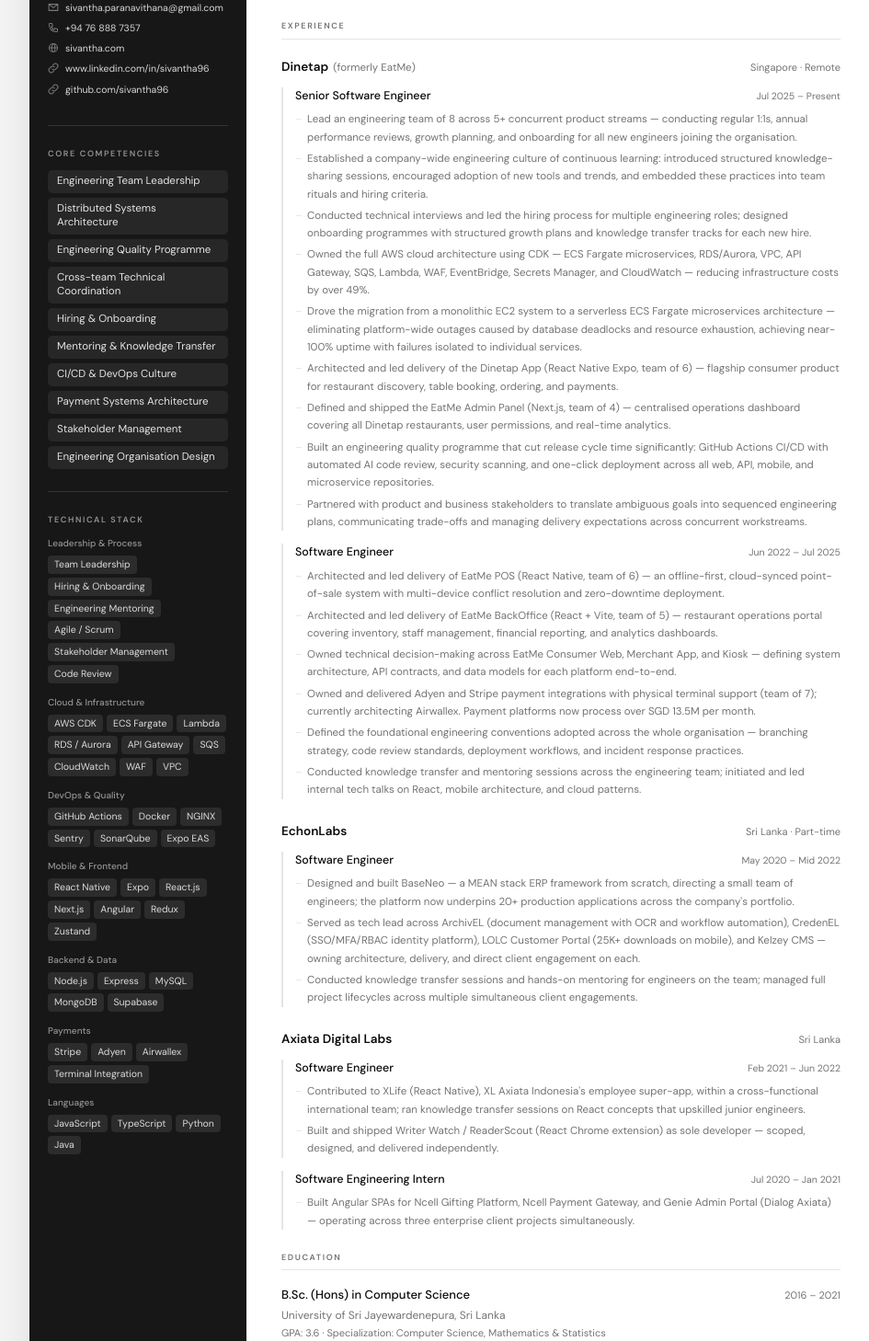
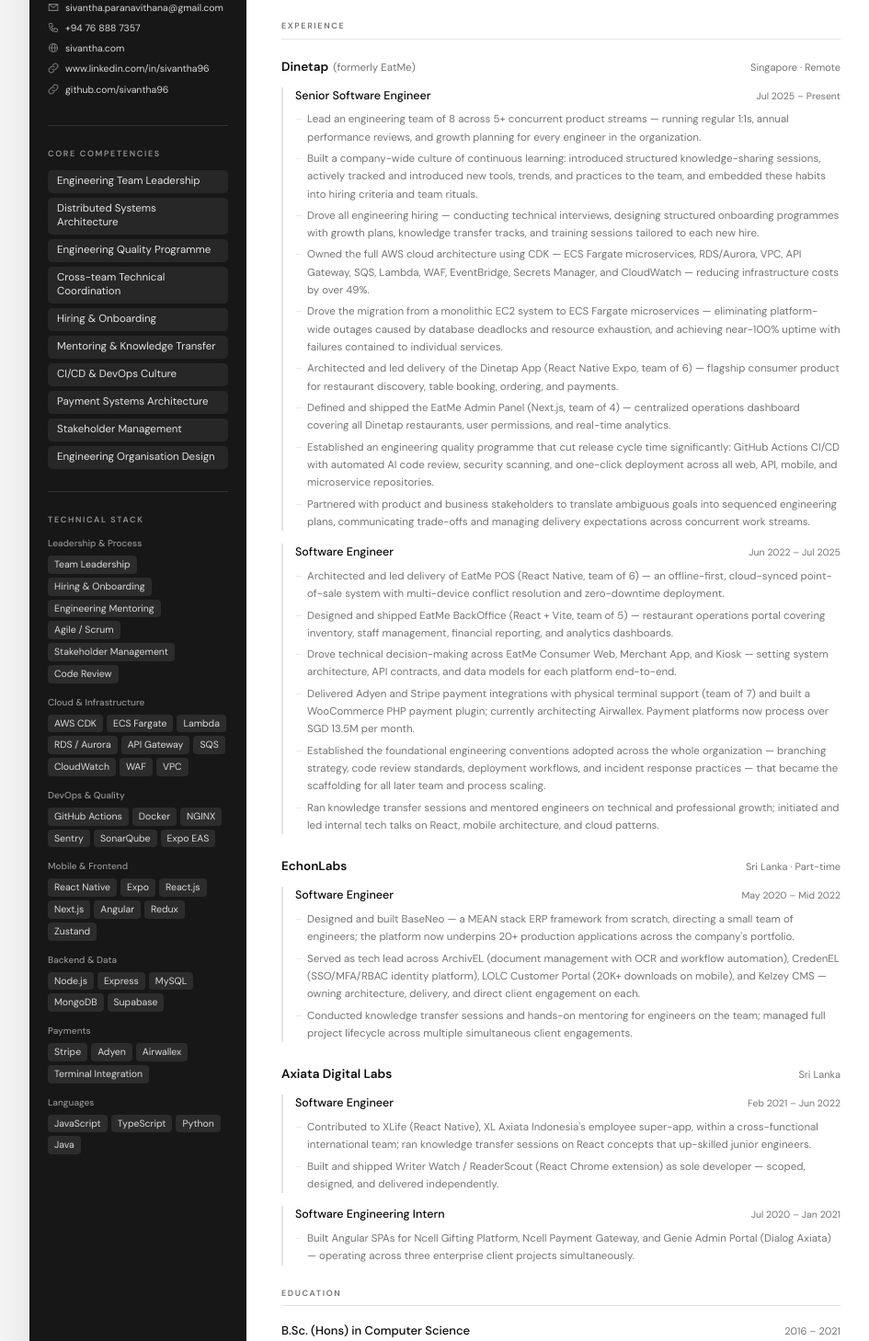
Before and after one commit to sivantha96/portfolio-2026, a Next.js app: page /cv in a window 1280 px wide. Shown: the part 252-1710 px from the top of the page at 92% size, without its empty margins (148-1093 px from the left). Built offline with nearby package versions, Linux system fonts and the light colour scheme.

Commit message:
chore: update project details and spellings

```diff
--- a/public/data/timeline.json
+++ b/public/data/timeline.json
@@ -3,7 +3,7 @@
     "id": 1,
     "title": "Started Bachelor's Degree",
     "date": "2016",
-    "description": "Began Bachelor of Science (Hons) in Computer Science at University of Sri Jayewardenepura, specialising in Computer Science, Mathematics and Statistics.",
+    "description": "Began Bachelor of Science (Hons) in Computer Science at University of Sri Jayewardenepura, specializing in Computer Science, Mathematics and Statistics.",
     "type": "education"
   },
   {
@@ -24,7 +24,7 @@
     "id": 4,
     "title": "URL Shortener",
     "date": "2020",
-    "description": "Built a full-stack URL shortening service solo on the MEAN stack. Features include click analytics, QR code generation, custom aliases, and monetisation.",
+    "description": "Built a full-stack URL shortening service solo on the MEAN stack. Features include click analytics, QR code generation, custom aliases, and monetization.",
     "type": "project"
   },
   {
@@ -73,7 +73,7 @@
     "id": 11,
     "title": "XLife Super App",
     "date": "2021",
-    "description": "React Native engineer for XL Axiata Indonesia's employee super app. Contributed features across leave management, expense tracking, and HR modules. Worked with a cross-functional international team.",
+    "description": "React Native engineer for XL Axiata Indonesia's employee super app. App reached 100K+ downloads. Contributed features across leave management, expense tracking, and HR modules. Worked with a cross-functional international team.",
     "type": "project"
   },
   {
@@ -143,7 +143,7 @@
     "id": 17,
     "title": "Started at Dinetap Singapore",
     "date": "2022",
-    "description": "Joined as a Full-Stack Engineer specialising in React Native and React development for restaurant management solutions.",
+    "description": "Joined as a Full-Stack Engineer specializing in React Native and React development for restaurant management solutions.",
     "type": "work"
   },
   {
@@ -157,14 +157,14 @@
     "id": 22,
     "title": "Personalized Greeting System",
     "date": "2022",
-    "description": "Built a React Native kiosk app using facial recognition to display personalised greetings at Janashakthi events. Delivered as the sole engineer.",
+    "description": "Built a React Native kiosk app using facial recognition to display personalized greetings at Janashakthi events. Delivered as the sole engineer.",
     "type": "project"
   },
   {
     "id": 24,
     "title": "Dinetap Consumer Web",
     "date": "2022",
-    "description": "Built the full-stack consumer ordering web app using React and Vite. Includes real-time order tracking with Pusher, personalised recommendations, and Stripe payment processing.",
+    "description": "Built the full-stack consumer ordering web app using React and Vite. Includes real-time order tracking with Pusher, personalized recommendations, and Stripe payment processing.",
     "type": "project"
   },
   {
@@ -206,7 +206,7 @@
     "id": 29,
     "title": "Dinetap Kiosk App",
     "date": "2023",
-    "description": "Built the full-stack React Native kiosk app for self-service restaurant ordering. Supports multiple languages, customisation options, and seamless payment terminal integration.",
+    "description": "Built the full-stack React Native kiosk app for self-service restaurant ordering. Supports multiple languages, customization options, and seamless payment terminal integration.",
     "type": "project"
   },
   {
@@ -249,7 +249,7 @@
     "id": 37,
     "title": "Dinetap Admin Panel",
     "date": "2025",
-    "description": "Tech lead (team of 4), architect, and full-stack engineer for Dinetap's centralised administration dashboard built with Next.js. Covers restaurant management, user permissions, real-time analytics, and system configuration.",
+    "description": "Tech lead (team of 4), architect, and full-stack engineer for Dinetap's centralized administration dashboard built with Next.js. Covers restaurant management, user permissions, real-time analytics, and system configuration.",
     "type": "project"
   },
   {
--- a/src/assets/content/education.ts
+++ b/src/assets/content/education.ts
@@ -10,7 +10,6 @@
     degree: 'B.Sc. (Hons) in Computer Science',
     institution: 'University of Sri Jayewardenepura, Sri Lanka',
     period: '2016 – 2021',
-    detail:
-      'GPA: 3.6 · Specialization: Computer Science, Mathematics & Statistics',
+    detail: 'Specialization: Computer Science, Mathematics & Statistics',
   },
 ];
--- a/src/assets/content/experience.ts
+++ b/src/assets/content/experience.ts
@@ -21,15 +21,15 @@
         title: 'Senior Software Engineer',
         period: 'Jul 2025 – Present',
         bullets: [
-          'Lead an engineering team of 8 across 5+ concurrent product streams — conducting regular 1:1s, annual performance reviews, growth planning, and onboarding for all new engineers joining the organisation.',
-          'Established a company-wide engineering culture of continuous learning: introduced structured knowledge-sharing sessions, encouraged adoption of new tools and trends, and embedded these practices into team rituals and hiring criteria.',
-          'Conducted technical interviews and led the hiring process for multiple engineering roles; designed onboarding programmes with structured growth plans and knowledge transfer tracks for each new hire.',
+          'Lead an engineering team of 8 across 5+ concurrent product streams — running regular 1:1s, annual performance reviews, and growth planning for every engineer in the organization.',
+          'Built a company-wide culture of continuous learning: introduced structured knowledge-sharing sessions, actively tracked and introduced new tools, trends, and practices to the team, and embedded these habits into hiring criteria and team rituals.',
+          'Drove all engineering hiring — conducting technical interviews, designing structured onboarding programmes with growth plans, knowledge transfer tracks, and training sessions tailored to each new hire.',
           'Owned the full AWS cloud architecture using CDK — ECS Fargate microservices, RDS/Aurora, VPC, API Gateway, SQS, Lambda, WAF, EventBridge, Secrets Manager, and CloudWatch — reducing infrastructure costs by over 49%.',
-          'Drove the migration from a monolithic EC2 system to a serverless ECS Fargate microservices architecture — eliminating platform-wide outages caused by database deadlocks and resource exhaustion, achieving near-100% uptime with failures isolated to individual services.',
+          'Drove the migration from a monolithic EC2 system to ECS Fargate microservices — eliminating platform-wide outages caused by database deadlocks and resource exhaustion, and achieving near-100% uptime with failures contained to individual services.',
           'Architected and led delivery of the Dinetap App (React Native Expo, team of 6) — flagship consumer product for restaurant discovery, table booking, ordering, and payments.',
-          'Defined and shipped the EatMe Admin Panel (Next.js, team of 4) — centralised operations dashboard covering all Dinetap restaurants, user permissions, and real-time analytics.',
-          'Built an engineering quality programme that cut release cycle time significantly: GitHub Actions CI/CD with automated AI code review, security scanning, and one-click deployment across all web, API, mobile, and microservice repositories.',
-          'Partnered with product and business stakeholders to translate ambiguous goals into sequenced engineering plans, communicating trade-offs and managing delivery expectations across concurrent workstreams.',
+          'Defined and shipped the EatMe Admin Panel (Next.js, team of 4) — centralized operations dashboard covering all Dinetap restaurants, user permissions, and real-time analytics.',
+          'Established an engineering quality programme that cut release cycle time significantly: GitHub Actions CI/CD with automated AI code review, security scanning, and one-click deployment across all web, API, mobile, and microservice repositories.',
+          'Partnered with product and business stakeholders to translate ambiguous goals into sequenced engineering plans, communicating trade-offs and managing delivery expectations across concurrent work streams.',
         ],
       },
       {
@@ -37,11 +37,11 @@
         period: 'Jun 2022 – Jul 2025',
         bullets: [
           'Architected and led delivery of EatMe POS (React Native, team of 6) — an offline-first, cloud-synced point-of-sale system with multi-device conflict resolution and zero-downtime deployment.',
-          'Architected and led delivery of EatMe BackOffice (React + Vite, team of 5) — restaurant operations portal covering inventory, staff management, financial reporting, and analytics dashboards.',
-          'Owned technical decision-making across EatMe Consumer Web, Merchant App, and Kiosk — defining system architecture, API contracts, and data models for each platform end-to-end.',
-          'Owned and delivered Adyen and Stripe payment integrations with physical terminal support (team of 7); currently architecting Airwallex. Payment platforms now process over SGD 13.5M per month.',
-          'Defined the foundational engineering conventions adopted across the whole organisation — branching strategy, code review standards, deployment workflows, and incident response practices.',
-          'Conducted knowledge transfer and mentoring sessions across the engineering team; initiated and led internal tech talks on React, mobile architecture, and cloud patterns.',
+          'Designed and shipped EatMe BackOffice (React + Vite, team of 5) — restaurant operations portal covering inventory, staff management, financial reporting, and analytics dashboards.',
+          'Drove technical decision-making across EatMe Consumer Web, Merchant App, and Kiosk — setting system architecture, API contracts, and data models for each platform end-to-end.',
+          'Delivered Adyen and Stripe payment integrations with physical terminal support (team of 7) and built a WooCommerce PHP payment plugin; currently architecting Airwallex. Payment platforms now process over SGD 13.5M per month.',
+          'Established the foundational engineering conventions adopted across the whole organization — branching strategy, code review standards, deployment workflows, and incident response practices — that became the scaffolding for all later team and process scaling.',
+          'Ran knowledge transfer sessions and mentored engineers on technical and professional growth; initiated and led internal tech talks on React, mobile architecture, and cloud patterns.',
         ],
       },
     ],
@@ -55,8 +55,8 @@
         period: 'May 2020 – Mid 2022',
         bullets: [
           "Designed and built BaseNeo — a MEAN stack ERP framework from scratch, directing a small team of engineers; the platform now underpins 20+ production applications across the company's portfolio.",
-          'Served as tech lead across ArchivEL (document management with OCR and workflow automation), CredenEL (SSO/MFA/RBAC identity platform), LOLC Customer Portal (25K+ downloads on mobile), and Kelzey CMS — owning architecture, delivery, and direct client engagement on each.',
-          'Conducted knowledge transfer sessions and hands-on mentoring for engineers on the team; managed full project lifecycles across multiple simultaneous client engagements.',
+          'Served as tech lead across ArchivEL (document management with OCR and workflow automation), CredenEL (SSO/MFA/RBAC identity platform), LOLC Customer Portal (20K+ downloads on mobile), and Kelzey CMS — owning architecture, delivery, and direct client engagement on each.',
+          'Conducted knowledge transfer sessions and hands-on mentoring for engineers on the team; managed full project lifecycle across multiple simultaneous client engagements.',
         ],
       },
     ],
@@ -69,7 +69,7 @@
         title: 'Software Engineer',
         period: 'Feb 2021 – Jun 2022',
         bullets: [
-          "Contributed to XLife (React Native), XL Axiata Indonesia's employee super-app, within a cross-functional international team; ran knowledge transfer sessions on React concepts that upskilled junior engineers.",
+          "Contributed to XLife (React Native), XL Axiata Indonesia's employee super-app, within a cross-functional international team; ran knowledge transfer sessions on React concepts that up-skilled junior engineers.",
           'Built and shipped Writer Watch / ReaderScout (React Chrome extension) as sole developer — scoped, designed, and delivered independently.',
         ],
       },
```
Also changed, not shown: public/data/projects.json (+18 -17 lines), 1 other file (tests, documents, lock files or other folders).
